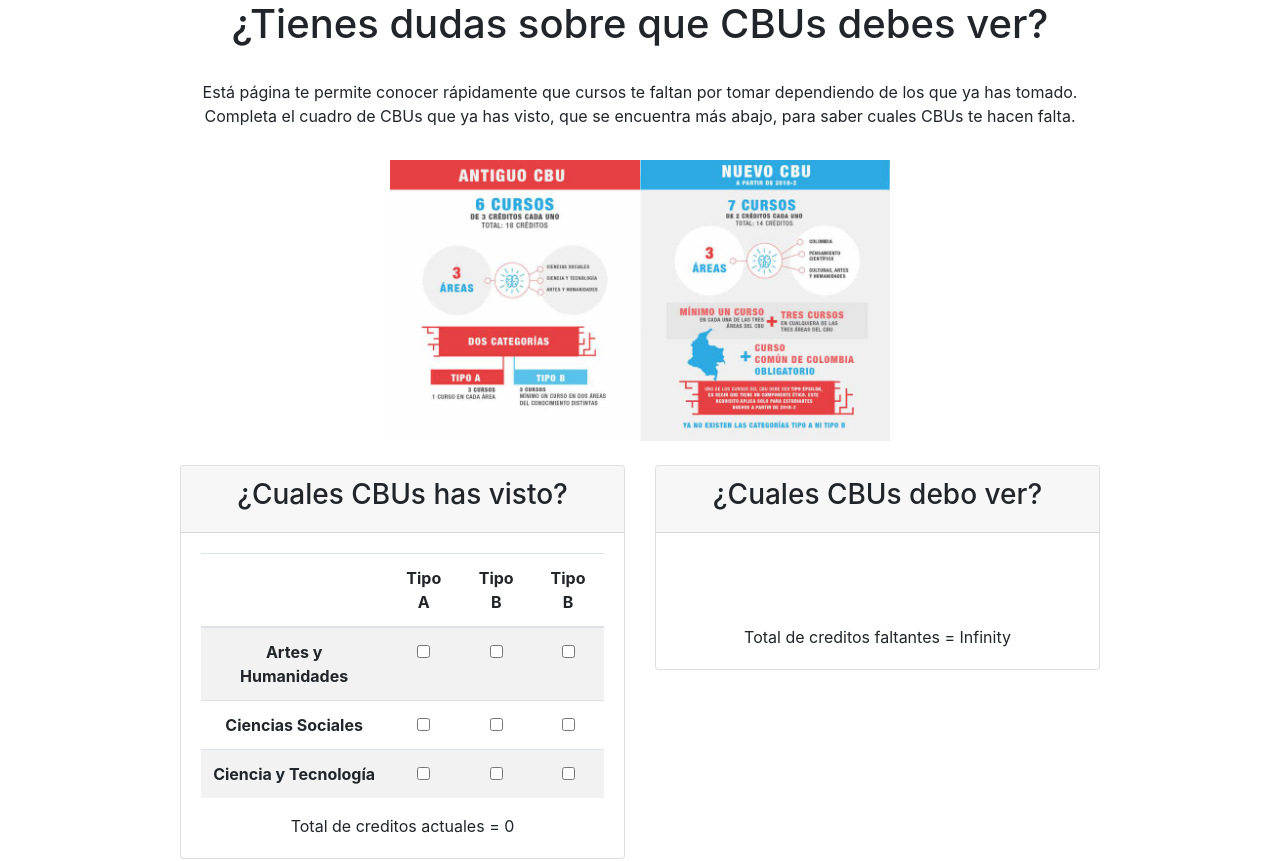
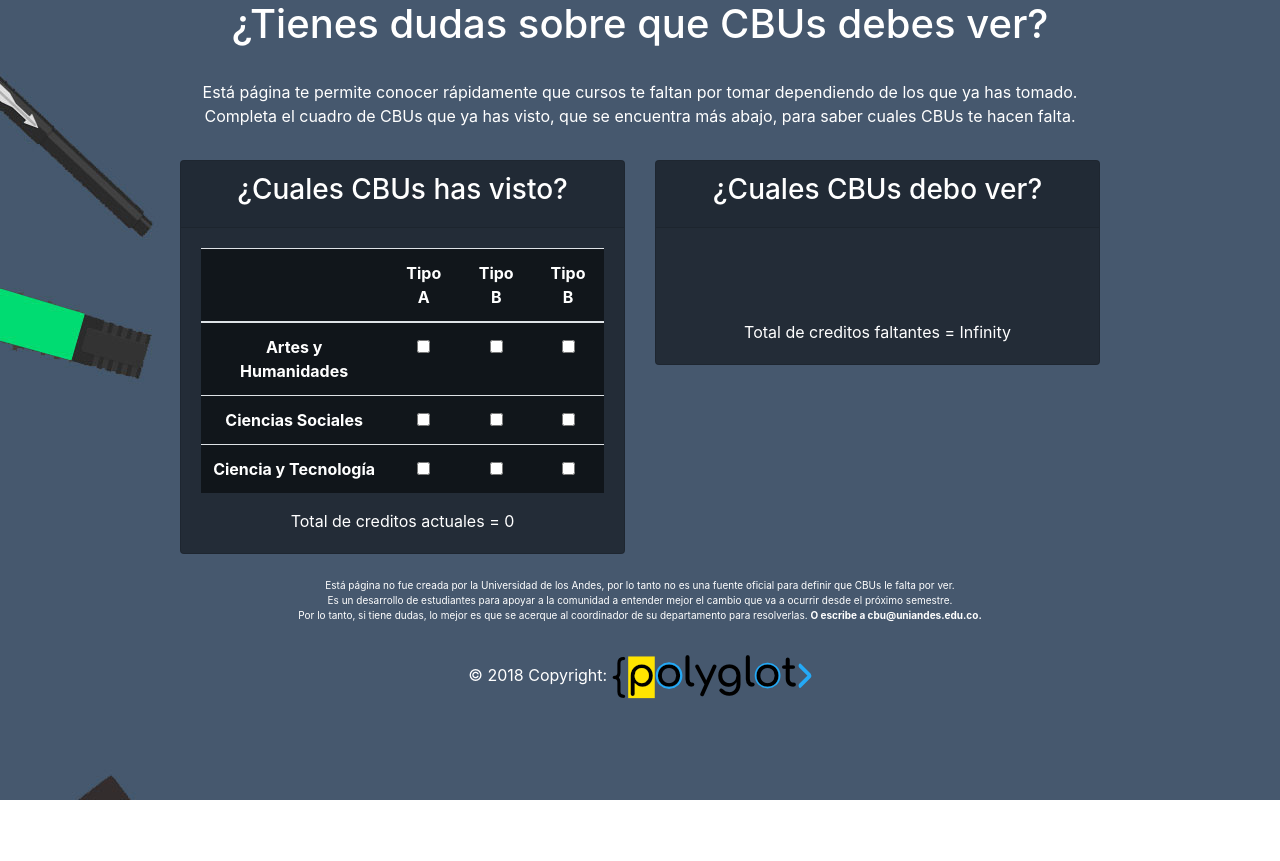
Before and after one commit to syvelasquez10/cbus2018, an Angular app: page / in a window 1280 px wide. Shown: the top 861 px of the page. After the commit the page ends 800 px from the top, so only its background shows below. Built offline with nearby package versions, Linux system fonts and the light colour scheme.

Commit message:
=cambiodiseno

```diff
--- a/src/app/app.component.html
+++ b/src/app/app.component.html
@@ -11,19 +11,17 @@
   </label>
   <br>
   <br>
-  <img width="500" alt="Angular Logo" src="../assets/banner.jpg">
 </div>
-<br>
 <div class="container">
   <div class="row">
     <div class="col-md-1"></div>
     <div class="col-md-5">
-      <div class="card">
+      <div class="card"  style="background-color:rgba(0, 0, 0, 0.5);">
         <div class="card-header" style="text-align:center">
           <h3>¿Cuales CBUs has visto?</h3>
         </div>
         <div class="card-body"  style="text-align:center">
-          <table class="table table-striped">
+          <table class="table table-striped" style="background-color:rgba(0, 0, 0, 0.5);">
               <thead>
                 <tr>
                   <th scope="col"></th>
@@ -60,23 +58,23 @@
       </div>
     </div>
     <div class="col-md-5">
-      <div class="card">
+      <div class="card" style="background-color:rgba(0, 0, 0, 0.5);">
         <div class="card-header" style="text-align:center">
           <h3>¿Cuales CBUs debo ver?</h3>
         </div>
         <div class="card-body"  style="text-align:center">
           <br>
           <br>
-          <ul class="list-group" *ngIf="this.getCreditosActuales() > 12 || this.artesTipoA || this.artesTipoB || this.artesTipoB2 || this.socialesTipoA || this.socialesTipoB || this.socialesTipoB2 || this.tecTipoA || this.tecTipoB || this.tecTipoB2">
-            <li *ngIf="this.getCreditosActuales() <= 12" class="list-group-item d-flex justify-content-between align-items-center">
+          <ul style="background-color:rgba(0, 0, 0, 0.5);" class="list-group" *ngIf="this.getCreditosActuales() > 12 || this.artesTipoA || this.artesTipoB || this.artesTipoB2 || this.socialesTipoA || this.socialesTipoB || this.socialesTipoB2 || this.tecTipoA || this.tecTipoB || this.tecTipoB2">
+            <li *ngIf="this.getCreditosActuales() <= 12" style="background-color:rgba(0, 0, 0, 0.5);" class="list-group-item d-flex justify-content-between align-items-center">
               Curso Común de Colombia
               <span class="badge badge-primary badge-pill">2 créditos</span>
             </li>
-            <li *ngIf="getCreditosActuales() <= 9" class="list-group-item d-flex justify-content-between align-items-center">
+            <li *ngIf="getCreditosActuales() <= 9" style="background-color:rgba(0, 0, 0, 0.5);" class="list-group-item d-flex justify-content-between align-items-center">
               1 Curso en el Área de Colombia
               <span class="badge badge-primary badge-pill">2 créditos</span>
             </li>
-            <li *ngIf="cursosRestantes() != 0" class="list-group-item d-flex justify-content-between align-items-center">
+            <li *ngIf="cursosRestantes() != 0" style="background-color:rgba(0, 0, 0, 0.5);" class="list-group-item d-flex justify-content-between align-items-center">
               {{cursosRestantes()}} {{areaFaltante()}}
               <span class="badge badge-primary badge-pill">{{cursosRestantes() * 2}} créditos</span>
             </li>
--- a/src/index.html
+++ b/src/index.html
@@ -8,9 +8,21 @@
   <meta name="viewport" content="width=device-width, initial-scale=1">
   <link rel="icon" type="image/x-icon" href="favicon.ico">
   <link rel="stylesheet" href="https://maxcdn.bootstrapcdn.com/bootstrap/4.0.0/css/bootstrap.min.css" integrity="sha384-Gn5384xqQ1aoWXA+058RXPxPg6fy4IWvTNh0E263XmFcJlSAwiGgFAW/dAiS6JXm" crossorigin="anonymous">
-<script src="https://maxcdn.bootstrapcdn.com/bootstrap/4.0.0/js/bootstrap.min.js" integrity="sha384-JZR6Spejh4U02d8jOt6vLEHfe/JQGiRRSQQxSfFWpi1MquVdAyjUar5+76PVCmYl" crossorigin="anonymous"></script>
+  <script src="https://maxcdn.bootstrapcdn.com/bootstrap/4.0.0/js/bootstrap.min.js" integrity="sha384-JZR6Spejh4U02d8jOt6vLEHfe/JQGiRRSQQxSfFWpi1MquVdAyjUar5+76PVCmYl" crossorigin="anonymous"></script>
+  <link href="https://fonts.googleapis.com/css?family=Comfortaa" rel="stylesheet">
+  <!-- Hotjar Tracking Code for https://cbus2018.herokuapp.com/ -->
+  <script>
+    (function(h,o,t,j,a,r){
+        h.hj=h.hj||function(){(h.hj.q=h.hj.q||[]).push(arguments)};
+        h._hjSettings={hjid:849595,hjsv:6};
+        a=o.getElementsByTagName('head')[0];
+        r=o.createElement('script');r.async=1;
+        r.src=t+h._hjSettings.hjid+j+h._hjSettings.hjsv;
+        a.appendChild(r);
+    })(window,document,'https://static.hotjar.com/c/hotjar-','.js?sv=');
+  </script>
 </head>
-<body>
+<body style="background: url('./assets/background.jpg'); color:#FFFFFF;">
   <app-root></app-root>
 <!--Footer-->
 <footer class="page-footer">
```
Also changed, not shown: src/assets/background.jpg (added).
